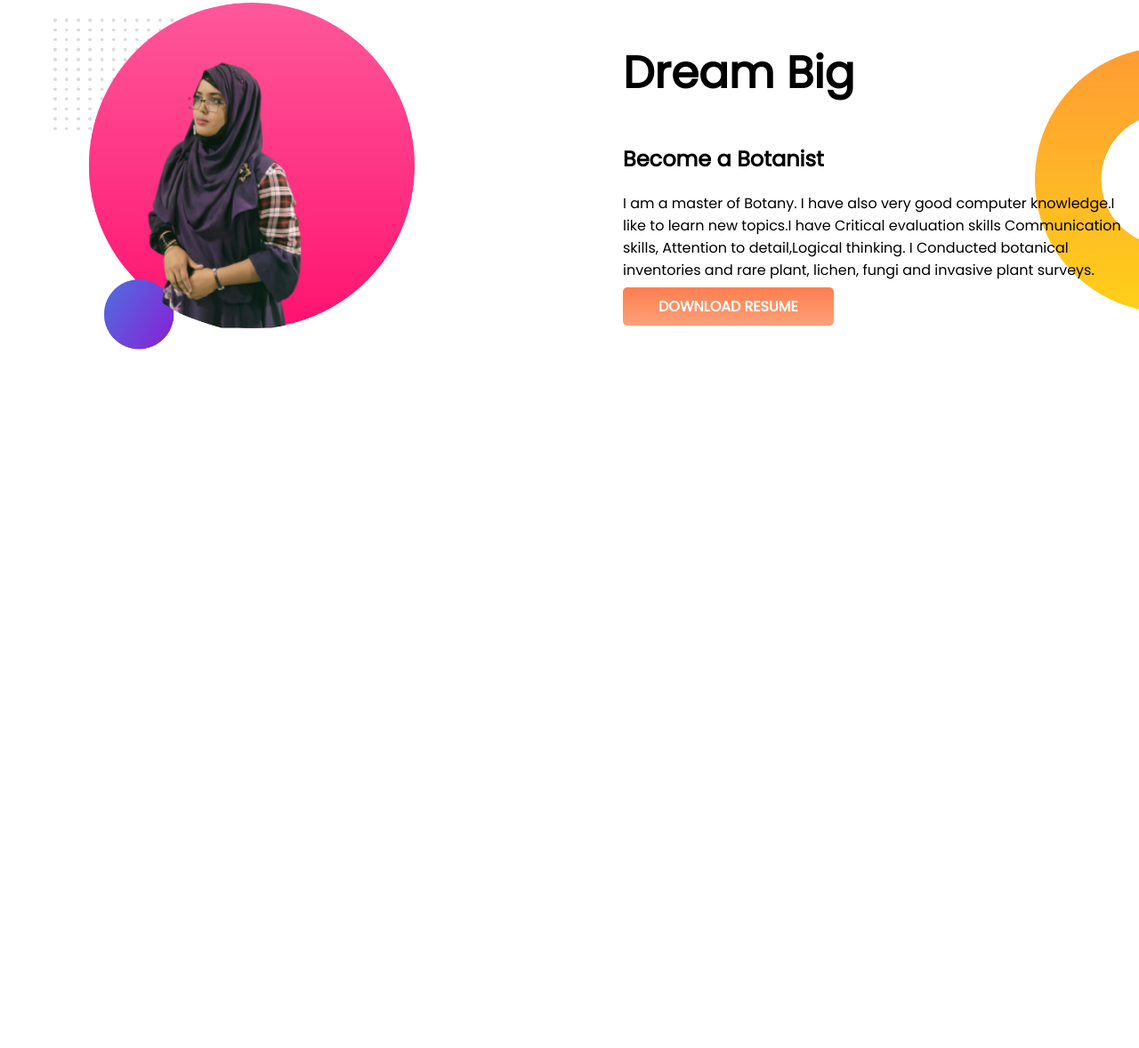
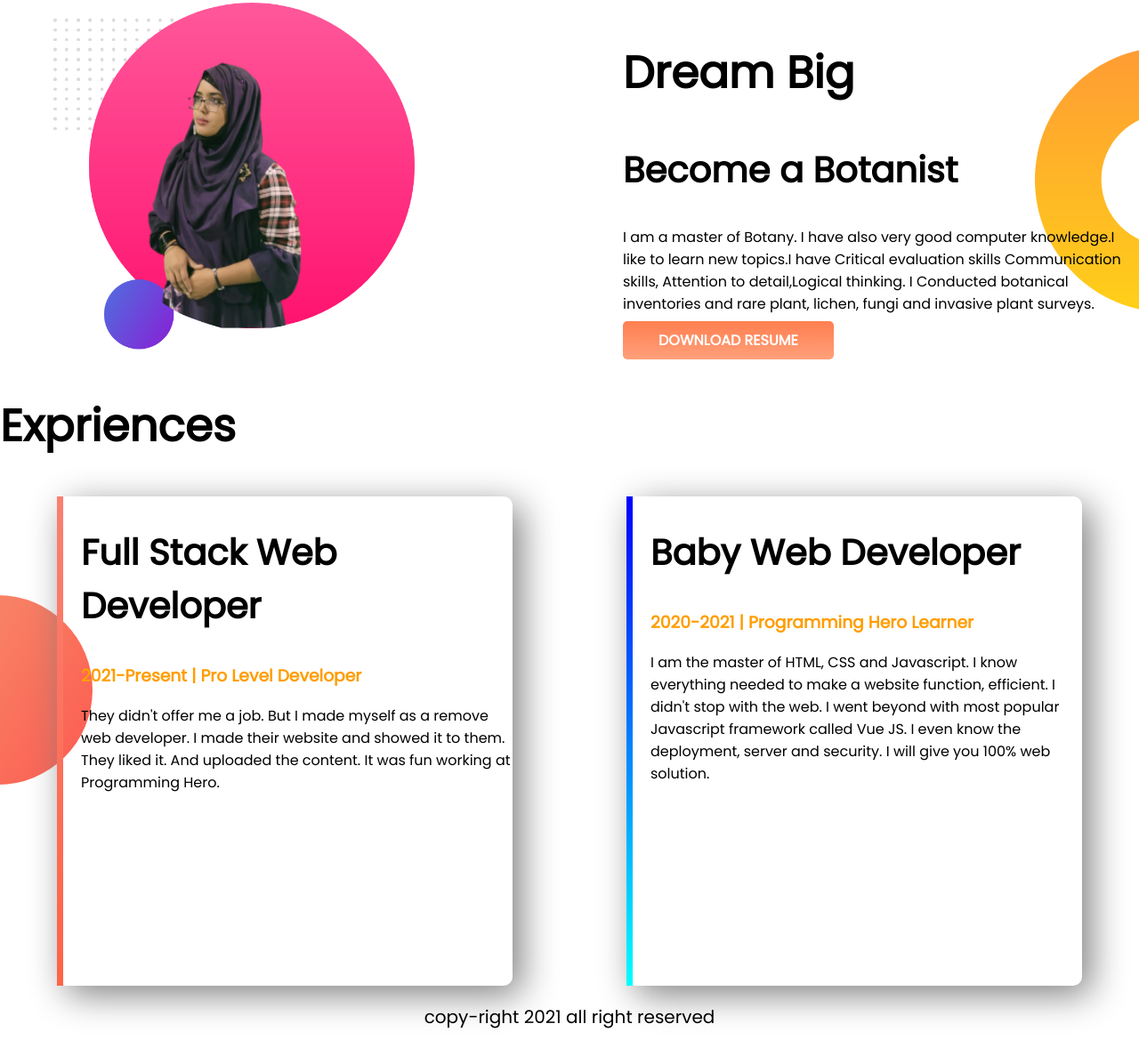
Before and after one commit to N-ahid/Developer_Portfolio_M1_Mod4, a plain HTML site: page index.html in a window 1280 px wide. Shown: the part 660-1838 px from the top of the page at 89% size. Before the commit the page ends 1060 px from the top, so only its background shows below. Drawn offline with Linux system fonts and the light colour scheme.

Commit message:
complete_portfolio

```diff
--- a/index.html
+++ b/index.html
@@ -13,7 +13,7 @@
 </head>
 
 <body>
-    <section class="backround-part">
+    <section class="backround-part flexible-container">
         </div>
         <div class="half-width">
             <h1>Welcome To</h1>
@@ -36,9 +36,7 @@
     </section>
 
 
-</body>
-
-<section class="Dream-big">
+    <section class="Dream-big flexible-container">
         <div class="half-width">
             <img src="won_photo/my-bg2.png" alt="my picture">
         </div>
@@ -46,14 +44,52 @@
         <div class="half-width">
             <h1>Dream Big</h1>
             <h2>Become a Botanist</h2>
-        <p>I am a master of Botany. I have also very good computer knowledge.I like to learn new topics.I have Critical
+            <p>I am a master of Botany. I have also very good computer knowledge.I like to learn new topics.I have
+                Critical
                 evaluation skills
                 Communication skills, Attention to detail,Logical thinking. I Conducted botanical inventories and rare
                 plant, lichen, fungi and invasive plant surveys.
             </p>
-        <a class="HIRE-button" href="https://drive.google.com/file/d/1yp1wwgn6qHl-TvNl8rEcy3BzrvXMgzby/view?usp=sharing"
+            <a class="HIRE-button"
+                href="https://drive.google.com/file/d/1yp1wwgn6qHl-TvNl8rEcy3BzrvXMgzby/view?usp=sharing"
                 target="_blank">DOWNLOAD RESUME</a>
         </div>
     </section>
 
+    <section class="exprience-section-3">
+        <h1>Expriences</h1>
+        <div class="flexible-container">
+            <div id="full-stack-developer" class="exprience-item">
+                <h2>Full Stack Web Developer</h2>
+                <h3 class="name">2021-Present | Pro Level Developer</h3>
+                <p>They didn't offer me a job. But I made myself as a remove web developer. I made their website and
+                    showed
+                    it
+                    to them. They liked it. And uploaded the content. It was fun working at Programming Hero.</p>
+            </div>
+
+            <div id="baby-developer" class="exprience-item">
+                <h2>Baby Web Developer</h2>
+                <h3 class="name">2020-2021 | Programming Hero Learner</h3>
+                <p>I am the master of HTML, CSS and Javascript. I know everything needed to make a website function,
+                    efficient.
+                    I didn't stop with the web. I went beyond with most popular Javascript framework called Vue JS. I
+                    even
+                    know
+                    the deployment, server and security. I will give you 100% web solution.</p>
+            </div>
+        </div>
+
+    </section>
+
+
+    <footer>
+        <p>copy-right 2021 all right reserved</p>
+    </footer>
+
+
+</body>
+
+
+
 </html>
--- a/style.css
+++ b/style.css
@@ -7,13 +7,18 @@ h1 {
     font-size: 50px;
 }
 
+h2 {
+    font-size: 40px;
+}
+
 .name {
     color: rgb(255, 157, 0);
 }
 
-section {
+section {}
+
+.flexible-container {
     display: flex;
-
 }
 
 .half-width {
@@ -47,3 +52,38 @@ section {
     background-repeat: no-repeat;
     background-position: right;
 }
+
+.exprience-section-3 {
+    background-image: url(images/exp-bg.png);
+    background-repeat: no-repeat;
+    background-position: left;
+}
+
+.exprience-item {
+    width: 40%;
+    margin-left: 5%;
+    margin-right: 5%;
+    box-shadow: 10px 10px 40px gray;
+    padding-left: 20px;
+    padding-bottom: 200px;
+    border-radius: 10px;
+}
+
+#baby-developer {
+    border-left: 7px solid;
+    border-image: linear-gradient(blue, cyan);
+    border-image-slice: 1;
+}
+
+#full-stack-developer {
+    border-left: 7px solid;
+    border-image: linear-gradient(salmon, tomato);
+    border-image-slice: 1;
+
+}
+
+footer p {
+    text-align: center;
+    font-size: 20px;
+
+}
```
Lines whose indentation alone changed are shown as unchanged.
